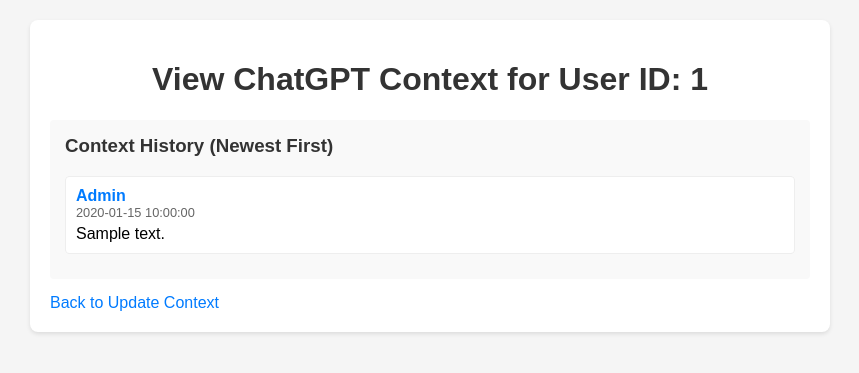
After one commit to wwork4842/tg-chat, a FastAPI app: template templates/view_context.html in a window 1280 px wide. The commit adds this page. Shown: the top 373 px of the page, without its empty margins (210-1069 px from the left). Run offline with FastAPI, Linux system fonts and the light colour scheme; the template is opened without the code that fills it: most values are stand-ins (such as "Sample title", 1, 10 or a date in 2020); parts of the project's set-up code (start-up, migrations or seed data) failed here and were passed over.

```diff
--- a/app.py
+++ b/app.py
@@ -2,6 +2,7 @@ import os
 import json
 import signal
 import asyncio
+import random
 from fastapi import FastAPI, Form, Request
 from fastapi.responses import HTMLResponse
 from fastapi.templating import Jinja2Templates
@@ -32,7 +33,6 @@ CONFIG = {
     "SQLITE_TIMEOUT": int(os.getenv("SQLITE_TIMEOUT", 10)),
 }
 
-
 # Initialize configuration
 def load_config():
     try:
@@ -45,7 +45,6 @@ def load_config():
         logger.error(f"Error loading config: {e}")
         return None
 
-
 def save_config(notification_user_id: str | None):
     try:
         config_data = {"notification_user_id": notification_user_id}
@@ -54,7 +53,6 @@ def save_config(notification_user_id: str | None):
         logger.info(f"Config saved: notification_user_id={notification_user_id}")
     except Exception as e:
         logger.error(f"Error saving config: {e}")
-
 
 # Initialize keywords
 def load_keywords():
@@ -69,7 +67,6 @@ def load_keywords():
         logger.error(f"Error loading keywords: {e}")
         return ["stop", "disable", "off"]
 
-
 def save_keywords(keywords: List[str]):
     try:
         with open(CONFIG["KEYWORDS_FILE"], "w") as f:
@@ -78,11 +75,9 @@ def save_keywords(keywords: List[str]):
     except Exception as e:
         logger.error(f"Error saving keywords: {e}")
 
-
 # Load at startup
 AUTO_REPLY_DISABLE_KEYWORDS = load_keywords()
 NOTIFICATION_USER_ID = load_config()
-
 
 # Validate environment variables
 def validate_env_vars():
@@ -91,7 +86,6 @@ def validate_env_vars():
     if missing:
         logger.error(f"Missing environment variables: {', '.join(missing)}")
         raise EnvironmentError(f"Missing environment variables: {', '.join(missing)}")
-
 
 load_dotenv()
 validate_env_vars()
@@ -120,7 +114,6 @@ auto_reply_users = set()
 CHAT_HISTORY: Dict[int, List[Dict]] = {}
 AUTO_REPLY_STATUS: Dict[int, Dict] = {}  # Store disable status and keyword
 
-
 # Initialize database
 def init_db():
     try:
@@ -148,7 +141,6 @@ def init_db():
     except Exception as e:
         logger.error(f"Error initializing database: {e}")
 
-
 # Load auto-reply users, chat history, and auto-reply status from SQLite
 def load_data():
     global auto_reply_users, CHAT_HISTORY, AUTO_REPLY_STATUS
@@ -173,7 +165,6 @@ def load_data():
         CHAT_HISTORY.clear()
         AUTO_REPLY_STATUS.clear()
 
-
 # Save auto-reply users, chat history, and auto-reply status to SQLite
 def save_data():
     try:
@@ -193,7 +184,6 @@ def save_data():
     except Exception as e:
         logger.error(f"Error saving data: {e}")
 
-
 # Save session
 def save_session():
     try:
@@ -204,26 +194,100 @@ def save_session():
     except Exception as e:
         logger.error(f"Failed to save session: {e}")
 
-
 # ChatGPT Response Helper with Context
 async def ask_chatgpt(user_id: int, prompt: str, send_message: bool = True) -> str:
     try:
+        # Get user info for personalization
+        try:
+            user = await client.get_entity(user_id)
+            user_name = user.first_name or user.username or "друг"
+        except Exception as e:
+            logger.warning(f"Could not fetch user info for {user_id}: {e}")
+            user_name = "друг"
+
+        # Define a human-like system prompt in Russian with female persona
+        system_prompt = (
+            f"Ты девушка-собеседница, которая общается естественно, как подруга, на русском языке. "
+            f"Отвечай коротко, в неформальном стиле, как в мессенджере, используя только русский язык. "
+            f"Используй смайлы 😊, если это уместно. Обращайся к пользователю по имени ({user_name}), если это естественно. "
+            f"Избегай шаблонных фраз вроде 'Как ИИ, я...' и веди себя, как близкая подруга. "
+            f"Если сообщение короткое или неформальное, отвечай в таком же стиле. "
+            f"Адаптируйся к тону предыдущих сообщений в контексте. "
+            f"Добавляй немного русского сленга (например, 'круто', 'норм', 'похер'), если это подходит. "
+            f"Используй фразы вроде 'ой, ну это ж так мило!', 'похихикала немного', 'да ладно, серьёзно?' для жіночого тону."
+        )
+
+        # Initialize chat history if not exists
         if user_id not in CHAT_HISTORY:
-            CHAT_HISTORY[user_id] = [{"role": "system", "content": "You are a helpful assistant."}]
-        CHAT_HISTORY[user_id].append({"role": "user", "content": prompt})
+            CHAT_HISTORY[user_id] = [{"role": "system", "content": system_prompt, "timestamp": datetime.now().strftime("%Y-%m-%d %H:%M:%S")}]
+
+        # Add user message to history
+        CHAT_HISTORY[user_id].append({"role": "user", "content": prompt, "timestamp": datetime.now().strftime("%Y-%m-%d %H:%M:%S")})
+
+        # Analyze previous messages for tone and style
+        last_user_messages = [msg["content"] for msg in CHAT_HISTORY[user_id] if msg["role"] == "user"][-3:]
+        is_short_message = len(prompt) < 50  # Consider messages < 50 chars as short
+        is_informal = any(word in prompt.lower() for word in ["привет", "ку", "ок", "😊", "😉", "норм"])
+
+        # Adjust prompt for short/informal messages
+        if is_short_message or is_informal:
+            CHAT_HISTORY[user_id][-1]["content"] = (
+                f"{prompt} (Отвечай коротко и неформально, как в мессенджере, только на русском, с легким сленгом)"
+            )
+
+        # Limit response length for messenger-like replies
         response = await client_gpt.chat.completions.create(
             model="gpt-4o-mini",
-            messages=CHAT_HISTORY[user_id]
+            messages=CHAT_HISTORY[user_id],
+            max_tokens=150 if is_short_message else 500
         )
         response_content = response.choices[0].message.content
-        CHAT_HISTORY[user_id].append({"role": "assistant", "content": response_content})
+
+        # Add mood-based emojis
+        mood_map = {
+            "грустно": " 😔",
+            "рад": " 😊",
+            "ок": " 👍",
+            "круто": " 😎"
+        }
+        final_response = response_content
+        for mood, emoji in mood_map.items():
+            if mood in prompt.lower():
+                final_response += emoji
+                break
+
+        # Add response to history
+        CHAT_HISTORY[user_id].append({"role": "assistant", "content": final_response, "timestamp": datetime.now().strftime("%Y-%m-%d %H:%M:%S")})
+
         if send_message:
             save_data()
-        return response_content
+        return final_response
     except Exception as e:
-        logger.error(f"OpenAI error for user {user_id}: {e}")
-        return "Sorry, I couldn't generate a reply right now."
-
+        logger.error(f"OpenAI error for user {user_id}: {e.__class__.__name__}: {str(e)}")
+        # Disable auto-reply for this user
+        if user_id in auto_reply_users:
+            auto_reply_users.discard(user_id)
+            AUTO_REPLY_STATUS[user_id] = {"disabled_by_keyword": "error"}
+            save_data()
+            # Notify NOTIFICATION_USER_ID
+            if NOTIFICATION_USER_ID:
+                try:
+                    await client.send_message(
+                        int(NOTIFICATION_USER_ID),
+                        f"Автоответ отключен для пользователя {user_id} из-за ошибки OpenAI: {str(e)}"
+                    )
+                except (ValueError, PeerIdInvalidError):
+                    logger.error(f"Invalid notification user ID: {NOTIFICATION_USER_ID}")
+                except Exception as notify_e:
+                    logger.error(f"Error sending notification to {NOTIFICATION_USER_ID}: {notify_e}")
+        # Return random error message without user name
+        error_variations = [
+            "Нету времени, давай позже? 😎",
+            "Сорри, занят щас, напиши позже! 😉",
+            "Ох, что-то не срослось, давай попозже? 😅",
+            "Похер, давай потом попробуем! 😛"
+        ]
+        return random.choice(error_variations)
 
 # Incoming message handler
 @client.on(NewMessage(incoming=True))
@@ -249,7 +313,7 @@ async def handle_message(event):
                     try:
                         await client.send_message(
                             int(NOTIFICATION_USER_ID),
-                            f"Auto-reply disabled for chat with @{sender_username} (ID: {sender.id}) due to keyword: {keyword}"
+                            f"Автоответ отключен для чата с @{sender_username} (ID: {sender.id}) из-за ключевого слова: {keyword}"
                         )
                     except (ValueError, PeerIdInvalidError):
                         logger.error(f"Invalid notification user ID: {NOTIFICATION_USER_ID}")
@@ -264,7 +328,6 @@ async def handle_message(event):
     logger.info(f"Processing auto-reply for sender_id={sender.id}")
     response = await ask_chatgpt(sender.id, text)
     await client.send_message(sender.id, response)
-
 
 # Helper: Fetch last 10 messages for multiple users
 async def get_last_messages(user_ids: List[int], limit: int = 10) -> Dict[int, List[Dict]]:
@@ -288,7 +351,6 @@ async def get_last_messages(user_ids: List[int], limit: int = 10) -> Dict[int, L
             messages[user_id] = []
     return messages
 
-
 # Helper: Users only
 async def get_dialog_user_list():
     users = []
@@ -304,7 +366,6 @@ async def get_dialog_user_list():
             })
     logger.info(f"Dialog list retrieved: {len(users)} users")
     return users
-
 
 # Startup
 @app.on_event("startup")
@@ -326,7 +387,6 @@ async def startup_event():
             raise
         started = True
 
-
 # Shutdown
 @app.on_event("shutdown")
 async def shutdown_event():
@@ -338,7 +398,6 @@ async def shutdown_event():
     except Exception as e:
         logger.error(f"Error during shutdown: {e}")
 
-
 # GPT-to-user message interface
 @app.get("/", response_class=HTMLResponse)
 async def gpt_message_form(request: Request):
@@ -348,10 +407,8 @@ async def gpt_message_form(request: Request):
         "users": users,
         "messages": [],
         "selected_user_ids": [],
-        "preview_text": None,
-        "context_preview_text": None
+        "preview_text": None
     })
-
 
 @app.post("/", response_class=HTMLResponse)
 async def send_gpt_message(
@@ -408,8 +465,7 @@ async def send_gpt_message(
             "selected_user_ids": target_ids,
             "custom_user_id": custom_user_id,
             "messages": [],
-            "preview_text": None,
-            "context_preview_text": None
+            "preview_text": None
         })
     except Exception as e:
         users = await get_dialog_user_list()
@@ -420,10 +476,8 @@ async def send_gpt_message(
             "selected_user_ids": user_ids_int,
             "custom_user_id": custom_user_id,
             "messages": [],
-            "preview_text": None,
-            "context_preview_text": None
+            "preview_text": None
         })
-
 
 @app.post("/get-messages", response_class=HTMLResponse)
 async def get_messages(
@@ -470,8 +524,7 @@ async def get_messages(
             "selected_user_ids": target_ids,
             "custom_user_id": custom_user_id,
             "messages": messages,
-            "preview_text": None,
-            "context_preview_text": None
+            "preview_text": None
         })
     except Exception as e:
         users = await get_dialog_user_list()
@@ -482,10 +535,8 @@ async def get_messages(
             "selected_user_ids": user_ids_int,
             "custom_user_id": custom_user_id,
             "messages": [],
-            "preview_text": None,
-            "context_preview_text": None
+            "preview_text": None
         })
-
 
 @app.post("/toggle-auto-reply", response_class=HTMLResponse)
 async def toggle_auto_reply(
@@ -545,8 +596,7 @@ async def toggle_auto_reply(
             "selected_user_ids": target_ids,
             "custom_user_id": custom_user_id,
             "messages": [],
-            "preview_text": None,
-            "context_preview_text": None
+            "preview_text": None
         })
     except Exception as e:
         logger.error(f"Error in toggle_auto_reply: {e}")
@@ -558,10 +608,8 @@ async def toggle_auto_reply(
             "selected_user_ids": user_ids_int,
             "custom_user_id": custom_user_id,
             "messages": [],
-            "preview_text": None,
-            "context_preview_text": None
+            "preview_text": None
         })
-
 
 @app.post("/preview-response", response_class=HTMLResponse)
 async def preview_response(
@@ -616,8 +664,7 @@ async def preview_response(
             "selected_user_ids": target_ids,
             "custom_user_id": custom_user_id,
             "messages": [],
-            "preview_text": preview_texts,
-            "context_preview_text": None
+            "preview_text": preview_texts
         })
     except Exception as e:
         logger.error(f"Error in preview_response: {e}")
@@ -629,10 +676,19 @@ async def preview_response(
             "selected_user_ids": user_ids_int,
             "custom_user_id": custom_user_id,
             "messages": [],
-            "preview_text": None,
-            "context_preview_text": None
+            "preview_text": None
         })
 
+@app.get("/context", response_class=HTMLResponse)
+async def context_form(request: Request):
+    users = await get_dialog_user_list()
+    return templates.TemplateResponse("context.html", {
+        "request": request,
+        "users": users,
+        "selected_user_ids": [],
+        "custom_user_id": "",
+        "context_preview_text": None
+    })
 
 @app.post("/update-context", response_class=HTMLResponse)
 async def update_context(
@@ -674,36 +730,64 @@ async def update_context(
 
         instruction = form_data.get("instruction", "").strip()
         if not instruction:
-            raise ValueError("Please provide an instruction for context update.")
+            raise ValueError("Please provide an instruction for ChatGPT.")
 
         context_preview_texts = {}
         for target_id in target_ids:
             context_preview_texts[target_id] = await ask_chatgpt(target_id, instruction, send_message=False)
 
         users = await get_dialog_user_list()
-        return templates.TemplateResponse("index.html", {
+        return templates.TemplateResponse("context.html", {
             "request": request,
             "users": users,
+            "success": True,
+            "sent_text": "Context updated successfully.",
             "selected_user_ids": target_ids,
             "custom_user_id": custom_user_id,
-            "messages": [],
-            "preview_text": None,
             "context_preview_text": context_preview_texts
         })
     except Exception as e:
         logger.error(f"Error in update_context: {e}")
         users = await get_dialog_user_list()
-        return templates.TemplateResponse("index.html", {
+        return templates.TemplateResponse("context.html", {
             "request": request,
             "users": users,
             "error": str(e),
             "selected_user_ids": user_ids_int,
             "custom_user_id": custom_user_id,
-            "messages": [],
-            "preview_text": None,
             "context_preview_text": None
         })
 
+@app.get("/view-context/{user_id}", response_class=HTMLResponse)
+async def view_context(request: Request, user_id: int):
+    try:
+        # Validate user_id
+        try:
+            entity = await client.get_entity(user_id)
+            if not isinstance(entity, User):
+                raise ValueError(f"ID {user_id} does not correspond to a user.")
+        except PeerIdInvalidError:
+            raise ValueError(f"Invalid Telegram user ID: {user_id}")
+
+        # Get context history
+        context_history = CHAT_HISTORY.get(user_id, [])
+        # Reverse to show newest first
+        context_history = context_history[::-1]
+
+        return templates.TemplateResponse("view_context.html", {
+            "request": request,
+            "user_id": user_id,
+            "context_history": context_history,
+            "error": None
+        })
+    except Exception as e:
+        logger.error(f"Error in view_context for user {user_id}: {e}")
+        return templates.TemplateResponse("view_context.html", {
+            "request": request,
+            "user_id": user_id,
+            "context_history": [],
+            "error": str(e)
+        })
 
 @app.post("/send-preview", response_class=HTMLResponse)
 async def send_preview(
@@ -742,8 +826,7 @@ async def send_preview(
             "selected_user_ids": target_ids,
             "custom_user_id": custom_user_id,
             "messages": [],
-            "preview_text": None,
-            "context_preview_text": None
+            "preview_text": None
         })
     except Exception as e:
         logger.error(f"Error in send_preview: {e}")
@@ -755,10 +838,8 @@ async def send_preview(
             "selected_user_ids": user_ids_int,
             "custom_user_id": custom_user_id,
             "messages": [],
-            "preview_text": None,
-            "context_preview_text": None
+            "preview_text": None
         })
-
 
 # Keywords and notification user management interface
 @app.get("/keywords", response_class=HTMLResponse)
@@ -770,7 +851,6 @@ async def keywords_form(request: Request):
         "success": None,
         "error": None
     })
-
 
 @app.post("/keywords", response_class=HTMLResponse)
 async def update_keywords(
@@ -819,7 +899,6 @@ async def update_keywords(
             "error": str(e)
         })
 
-
 # Signal handler for graceful shutdown
 async def handle_shutdown():
     logger.info("Received shutdown signal, initiating graceful shutdown...")
@@ -834,12 +913,10 @@ async def handle_shutdown():
     loop.close()
     logger.info("Shutdown complete.")
 
-
 def signal_handler(sig, frame):
     logger.info(f"Received signal {sig}, starting shutdown...")
     asyncio.run_coroutine_threadsafe(handle_shutdown(), asyncio.get_event_loop())
     raise SystemExit
-
 
 # Main entry point
 if __name__ == "__main__":
--- /dev/null
+++ b/templates/view_context.html
@@ -0,0 +1,112 @@
+<!DOCTYPE html>
+<html lang="en">
+<head>
+    <meta charset="UTF-8">
+    <meta name="viewport" content="width=device-width, initial-scale=1.0">
+    <title>View ChatGPT Context</title>
+    <style>
+        body {
+            font-family: Arial, sans-serif;
+            max-width: 800px;
+            margin: 0 auto;
+            padding: 20px;
+            background-color: #f5f5f5;
+        }
+        .container {
+            background: white;
+            padding: 20px;
+            border-radius: 8px;
+            box-shadow: 0 2px 4px rgba(0,0,0,0.1);
+        }
+        h1 {
+            color: #333;
+            text-align: center;
+        }
+        .context-history {
+            margin-top: 20px;
+            padding: 15px;
+            background-color: #f9f9f9;
+            border-radius: 4px;
+            max-height: 500px;
+            overflow-y: auto;
+        }
+        .context-history h3 {
+            margin-top: 0;
+            color: #333;
+        }
+        .context-item {
+            margin-bottom: 10px;
+            padding: 10px;
+            background-color: white;
+            border: 1px solid #eee;
+            border-radius: 4px;
+        }
+        .context-item.user {
+            border-left: 3px solid #007bff;
+        }
+        .context-item.assistant {
+            border-left: 3px solid #28a745;
+        }
+        .context-role {
+            font-weight: bold;
+            color: #007bff;
+        }
+        .context-timestamp {
+            font-size: 0.8em;
+            color: #666;
+        }
+        .context-text {
+            margin-top: 5px;
+            word-break: break-word;
+        }
+        .message {
+            margin-top: 15px;
+            padding: 10px;
+            border-radius: 4px;
+        }
+        .error {
+            background-color: #f8d7da;
+            color: #721c24;
+        }
+        .back-link {
+            display: inline-block;
+            margin-top: 15px;
+            color: #007bff;
+            text-decoration: none;
+        }
+        .back-link:hover {
+            text-decoration: underline;
+        }
+    </style>
+</head>
+<body>
+    <div class="container">
+        <h1>View ChatGPT Context for User ID: {{ user_id }}</h1>
+        {% if context_history %}
+            <div class="context-history">
+                <h3>Context History (Newest First)</h3>
+                {% for message in context_history %}
+                    <div class="context-item {{ message.role }}">
+                        <div class="context-role">{{ message.role | capitalize }}</div>
+                        <div class="context-timestamp">{{ message.timestamp }}</div>
+                        <div class="context-text">{{ message.content }}</div>
+                    </div>
+                {% endfor %}
+            </div>
+        {% else %}
+            <div class="context-history">
+                <h3>Context History</h3>
+                <p>No context available for this user.</p>
+            </div>
+        {% endif %}
+
+        {% if error %}
+            <div class="message error">
+                <strong>Error:</strong> {{ error }}
+            </div>
+        {% endif %}
+
+        <a href="/context" class="back-link">Back to Update Context</a>
+    </div>
+</body>
+</html>
```
Also changed, not shown: templates/context.html (added, +214 -0 lines), templates/index.html (+4 -28 lines).
